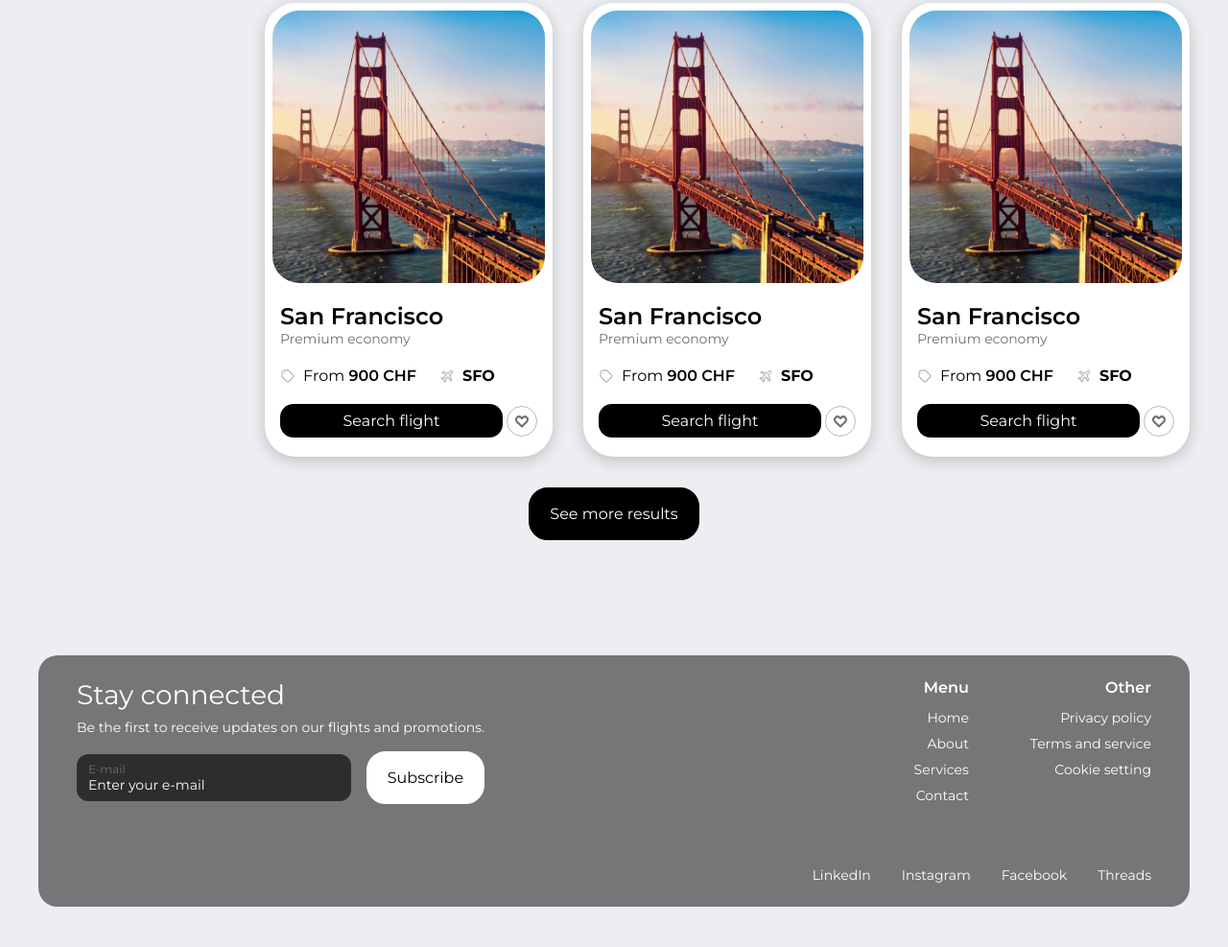
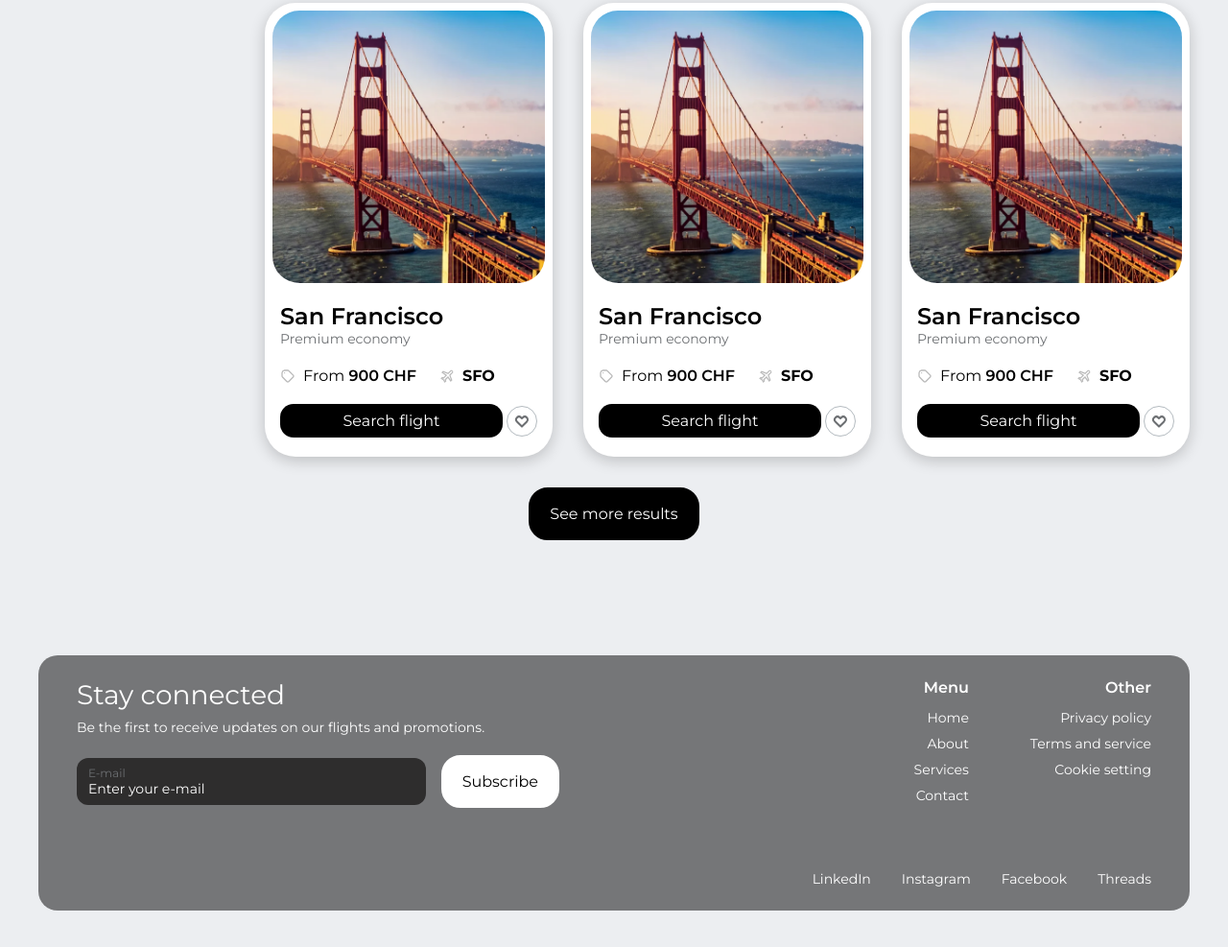
Before and after one commit to HillarylouisXVI/IMD32-v3, a website built with Parcel: page src/index.html in a window 1280 px wide. Shown: the part 1887-2874 px from the top of the page at 96% size. Built offline with nearby package versions, Linux system fonts and the light colour scheme.

Commit message:
correction footer

```diff
--- a/src/Components/footer.html
+++ b/src/Components/footer.html
@@ -2,12 +2,14 @@
   <div class="footer__container">
     <div class="footer__top">
       <div class="footer__newsletter">
+        <div class="footer__info">
           <h2 class="footer__title" id="footer-newsletter-title">
             Stay connected
           </h2>
           <p class="footer__text">
             Be the first to receive updates on our flights and promotions.
           </p>
+        </div>
 
         <form
           class="footer__form"
--- a/src/scss/modules/_footer.scss
+++ b/src/scss/modules/_footer.scss
@@ -19,11 +19,18 @@
     justify-content: space-between;
     align-items: flex-start;
     align-self: stretch;
-    gap: 4rem;
   }
 
   /* Newsletter */
   &__newsletter {
+    display: flex;
+    flex-direction: column;
+    align-items: flex-start;
+    gap: 1.25rem;
+    width: 31.4375rem;
+  }
+
+  &__info {
     display: flex;
     flex-direction: column;
     gap: 0.5rem;
@@ -46,8 +53,8 @@
   &__form {
     display: flex;
     align-items: center;
+    align-self: stretch;
     gap: 1rem;
-    margin-top: 0.5rem;
   }
 
   &__field {
```
Lines whose indentation alone changed are shown as unchanged.
